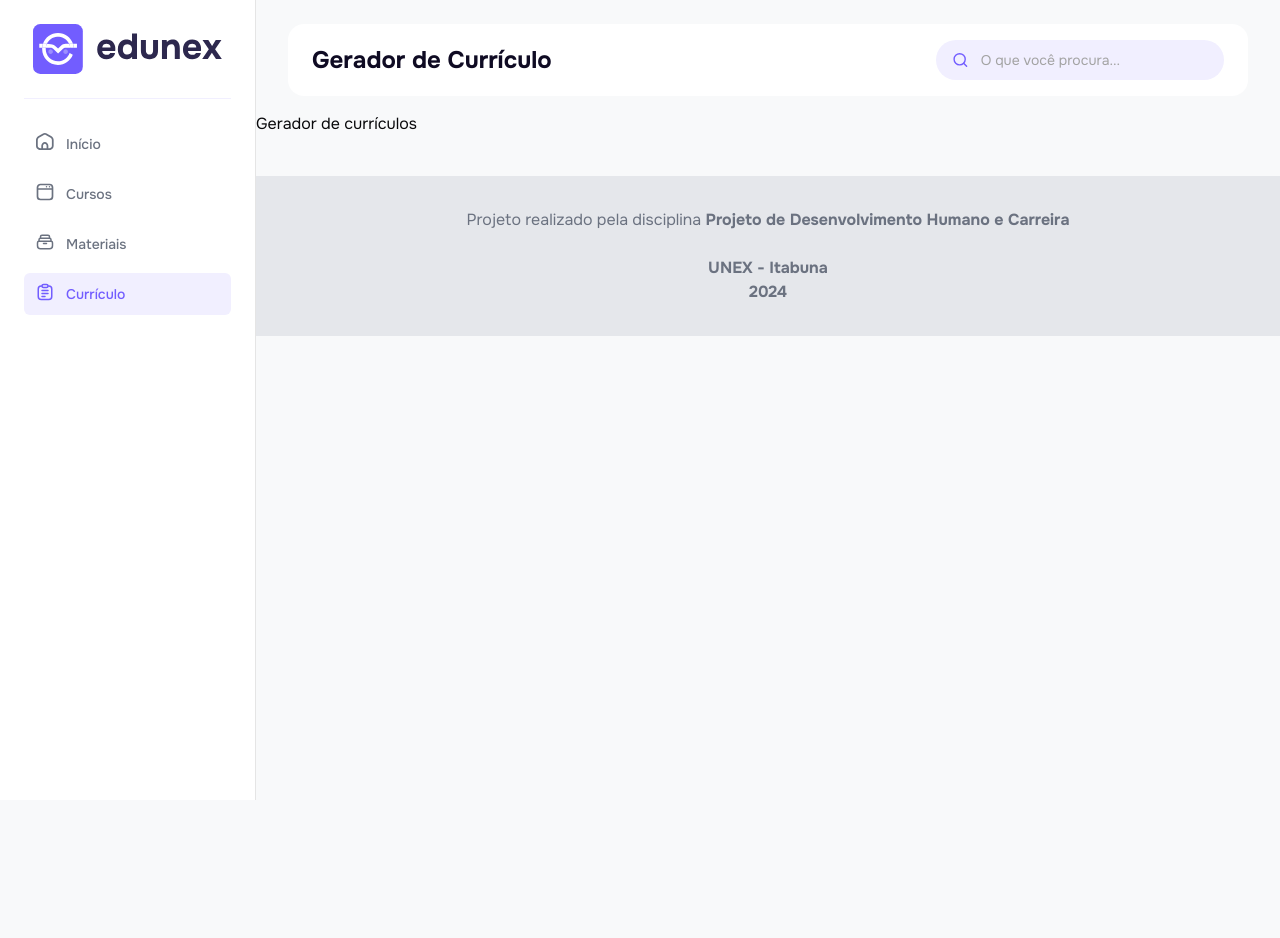
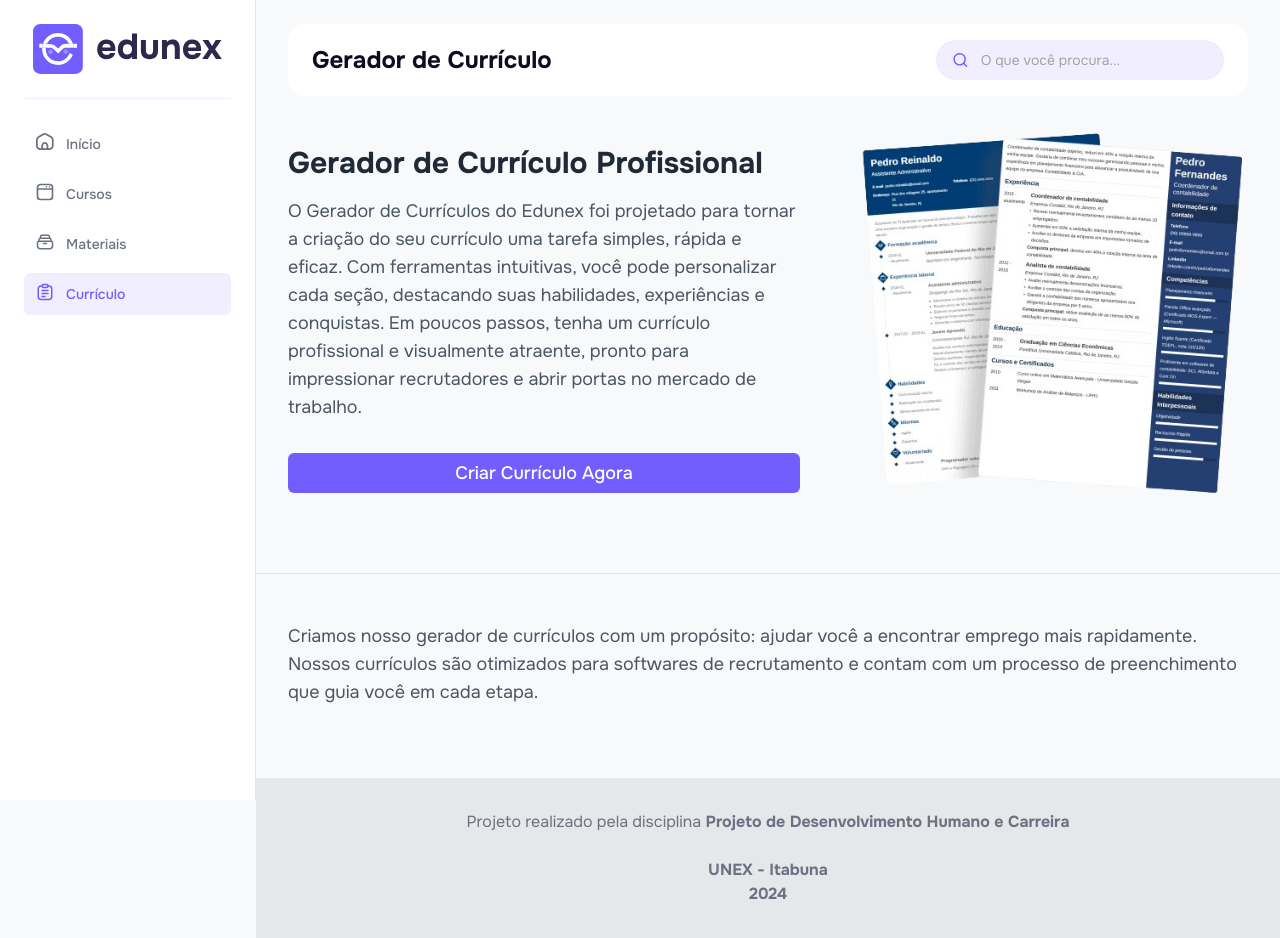
Before and after one commit to GabryelKadmo/edunex, a Next.js app: page /gerador-de-curriculo in a window 1280 px wide. Before the commit the page ends 800 px from the top, so only its background shows below. Built offline with nearby package versions, Linux system fonts and the light colour scheme.

Commit message:
feat: added curriculum landing page

```diff
--- /dev/null
+++ b/src/app/gerador-de-curriculo/components/CurriculumFirstStep.tsx
@@ -0,0 +1,7 @@
+import React from 'react'
+
+export default function CurriculumFirstStep() {
+  return (
+    <div>CurriculumFirstStep</div>
+  )
+}
--- a/src/app/gerador-de-curriculo/page.tsx
+++ b/src/app/gerador-de-curriculo/page.tsx
@@ -1,7 +1,41 @@
+import { Button } from "@/components/ui/button";
+import CurriculoImage from "./assets/images/ModeloCurriculo.png";
+import Image from "next/image";
+import { Separator } from "@/components/ui/separator";
+
 export default function GeradorDeCurriculoPage() {
+
   return (
-    <div>
-      Gerador de currículos
-    </div>
+    <>
+      <div className="flex justify-between px-8 space-x-8">
+        <div className="flex flex-col justify-center items-start max-w-lg">
+          <h1 className="text-3xl font-bold text-gray-800 mb-4">
+            Gerador de Currículo Profissional
+          </h1>
+          <p className="text-lg text-start text-gray-600 mb-8">
+            O Gerador de Currículos do Edunex foi projetado para tornar a criação do seu currículo uma tarefa
+            simples, rápida e eficaz. Com ferramentas intuitivas, você pode personalizar cada seção, destacando suas habilidades, experiências e conquistas.
+            Em poucos passos, tenha um currículo profissional e visualmente atraente, pronto para impressionar
+            recrutadores e abrir portas no mercado de trabalho.
+          </p>
+          <Button className="px-6 w-full py-3 text-lg font-medium text-white bg-primary rounded-md hover:bg-primary-600">
+            Criar Currículo Agora
+          </Button>
+        </div>
+
+        <div className="hidden md:block">
+          <Image src={CurriculoImage} alt="Modelo Curriculo" className="object-contain" />
+        </div>
+      </div>
+
+      <Separator className="my-8 border-t border-primary-500" />
+
+      <div className="px-8 space-y-4">
+        <p className="text-lg text-start text-gray-600 mb-8">
+          Criamos nosso gerador de currículos com um propósito: ajudar você a encontrar emprego mais rapidamente.
+          Nossos currículos são otimizados para softwares de recrutamento e contam com um processo de preenchimento que guia você em cada etapa.
+        </p>
+      </div>
+    </>
   );
 }
```
Also changed, not shown: src/app/gerador-de-curriculo/assets/images/ModeloCurriculo.png (added).
